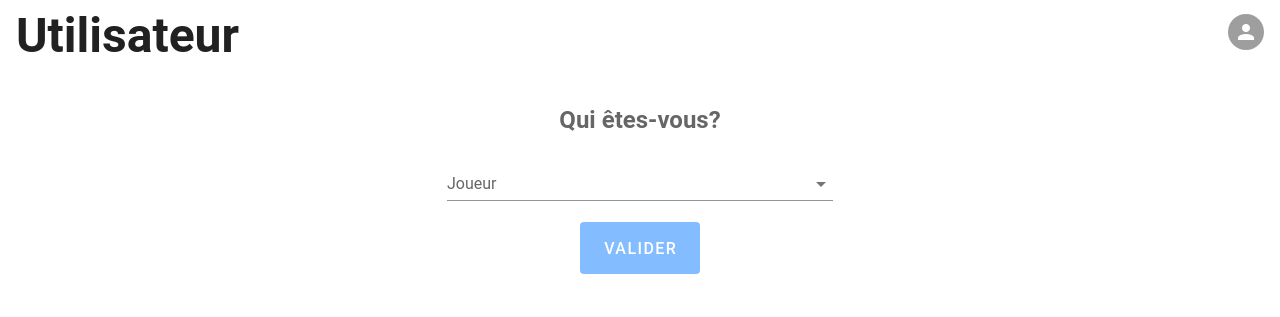
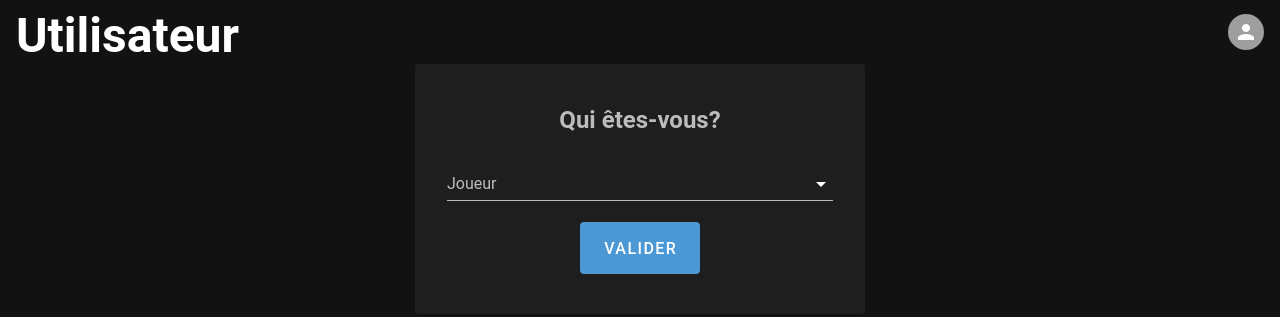
Before and after one commit to Kleemer/mario-laps-frontend, a Vue app: page / in a window 1280 px wide. Built offline with nearby package versions, Linux system fonts and the light colour scheme; no server answers; a small style sheet from the web is missing; what vue-socket.io-extended would draw is missing.

Commit message:
feat: theme improvement

```diff
--- a/src/assets/scss/_variables.scss
+++ b/src/assets/scss/_variables.scss
@@ -6,8 +6,12 @@ $gray-dark: #3c3e50;
 $gray-dark-1: #757575;
 $base-font-color: $gray-dark;
 
-$material-light: (
-  'background': $white
+$material-dark: (
+  'background': #2f3e4e,
+  'cards': #586473,
+  'text': (
+    'secondary': #FFF,
+  )
 );
 
 $btn-text-transform: none;
--- a/src/components/TopToolbar.vue
+++ b/src/components/TopToolbar.vue
@@ -1,5 +1,5 @@
 <template>
-  <VToolbar flat>
+  <VToolbar flat color="transparent">
     <VToolbarTitle class="pt-2 display-2 font-weight-bold">
       {{ title }}
     </VToolbarTitle>
--- a/src/plugins/vuetify.ts
+++ b/src/plugins/vuetify.ts
@@ -8,11 +8,12 @@ Vue.use(Vuetify)
 
 export default new Vuetify({
   theme: {
+    dark: true,
     themes: {
-      light: {
-        primary: colors.indigo.base,
-        success: '#7adb89',
-        info: '#84bdff',
+      dark: {
+        primary: '#62c87a',
+        info: '#4c98d5',
+        error: '#d85745',
       },
     },
   },
```
